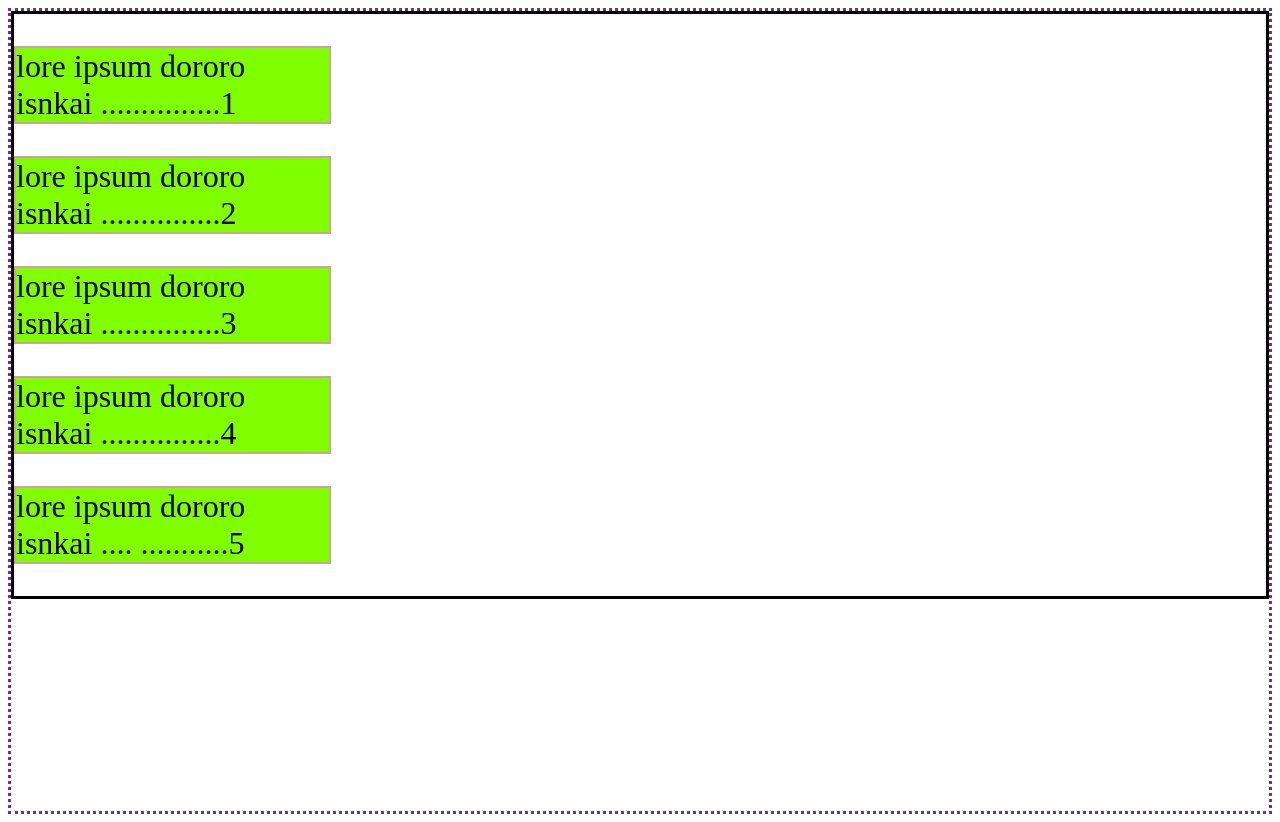
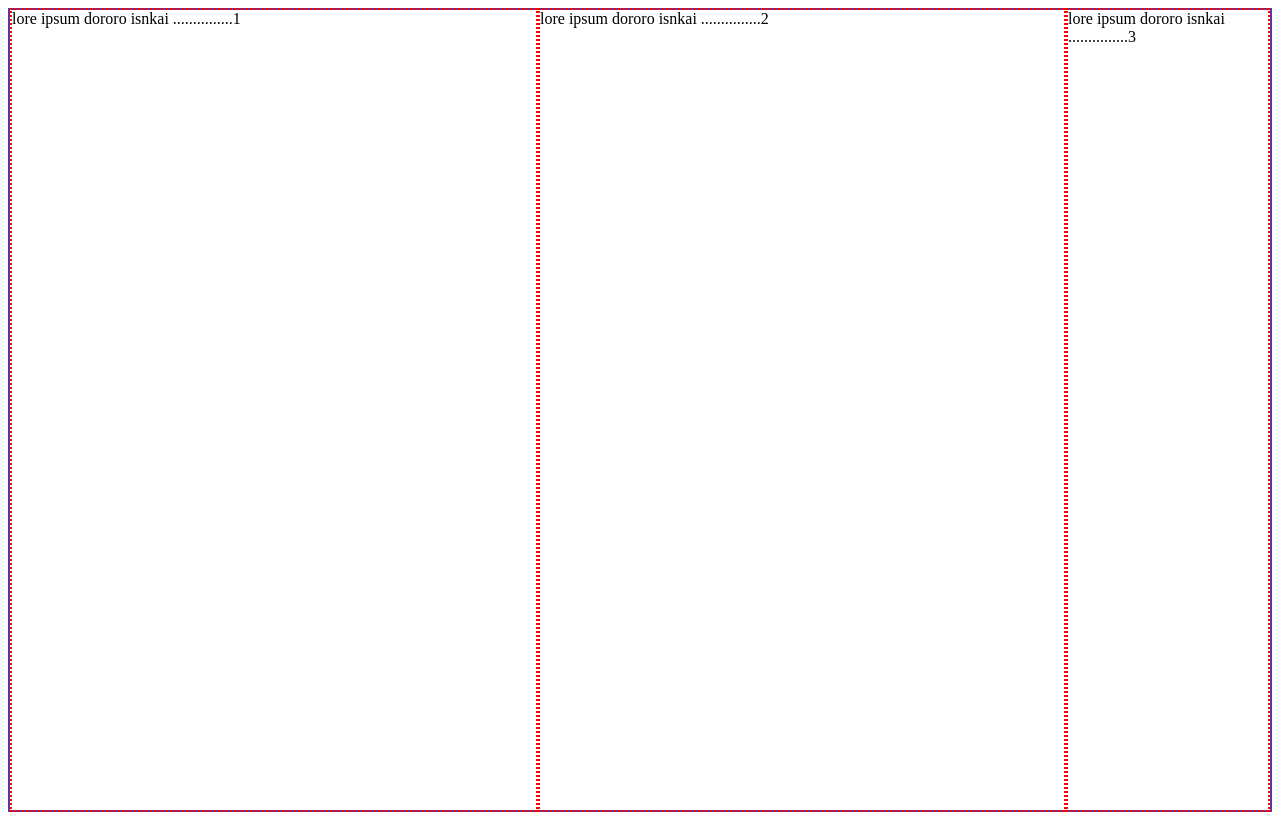
Before and after one commit to SadikHasanRafi/responsive-css-practtice, a plain HTML site: page index.html in a window 1280 px wide. Drawn offline with Linux system fonts and the light colour scheme.

```diff
--- /dev/null
+++ b/from/style.css
@@ -0,0 +1,34 @@
+*{
+    margin: 0%;
+    font-family: "Poppins", sans-serif;
+}
+.container{
+    border: 1px dotted red;
+    display: flex;
+    justify-content: center;
+    align-items: center;
+    height: 950px;
+}
+.login-container{
+    display: flex;
+    flex-direction: column;
+    width: 300px;
+}
+#login-title{
+    font-size: 50px;
+    display: flex;
+    justify-content: center;
+    padding: 15px;
+    padding-top: 0px;
+
+}
+#login-button, .input-field{
+    margin-top: 15px;
+    padding: 5px;
+    border: 2px solid rgb(178, 178, 185);
+    border-radius: 2px;
+    font-size: 1.3em;
+}
+#login-button{
+    height: 60px;
+}
--- a/index.html
+++ b/index.html
@@ -8,25 +8,15 @@
     <title>Plant</title>
     <link rel="stylesheet" href="style.css">
 </head>
-<!-- <body>
-    <nav>
-        <p class="name">Plants</p>
-        <ul>
-            <li><p class="nav-Menu">Home</p></li>
-            <li><p class="nav-Menu">Settings</p></li>
-            <li><p class="nav-Menu">Shopping Cart</p></li>
-            <li><p class="nav-Menu">Profile</p></li>
-        </ul>
-    </nav> -->
 
 <div class="boxes">
 
     <div class="container">
-        <p class="box-1 box">lore ipsum dororo isnkai ...............1</p>
-        <p class="box-2 box">lore ipsum dororo isnkai ...............2</p>
-        <p class="box-3 box">lore ipsum dororo isnkai ...............3</p>
-        <p class="box-4 box">lore ipsum dororo isnkai ...............4</p>
-        <p class="box-5 box">lore ipsum dororo isnkai ....  ...........5</p>
+        <p id="one" class="box-1 box">lore ipsum dororo isnkai ...............1</p>
+        <p id="two" class="box-2 box">lore ipsum dororo isnkai ...............2</p>
+        <p id="three" class="box-3 box">lore ipsum dororo isnkai ...............3</p>
+        <!-- <p class="box-4 box">lore ipsum dororo isnkai ...............4</p>
+        <p class="box-5 box">lore ipsum dororo isnkai ....  ...........5</p> -->
     </div>
 
 </div>
--- a/style.css
+++ b/style.css
@@ -1,37 +1,20 @@
-/* nav{
-    background-color: rgba(0, 0, 0, 0.5);
-    border: 2px solid saddlebrown;
-
+/* body{
+    margin: 0% 0% 0% 0%;
+    border: 0% 0% 0% 0%;
 } */
-/* .name, .nav-Menu{
-    color: rgb(0, 35, 66);
-    font-size: 40px;;
+.box{
+    height:800px;
+    width: 200px;
+    border: 2px dotted red;
 
 }
-.nav-Menu{
-    font-size: larger;
-    height: 10%;
-    background-color: aqua;
-
+.container{
+    border: 2px solid rebeccapurple;
+    display: flex;
+    justify-content: stretch;
+    height: 800px;
+    align-items: center;
 }
- */
-
-
- .boxes{
-    border: 3px dotted rebeccapurple;
-    height: 800px;
-
- }
- .box{
-    background-color: chartreuse;
-    border: 2px double rgb(207, 161, 161);
-    font-size: xx-large;
-    width: 25%;
- }
-
- .container{
-
-    border: 3px  solid black;
-    display: block;
-
- }
+.box-1, .box-2{
+    flex: 1;
+}
```
Also changed, not shown: from/index.html (added, +24 -0 lines).
